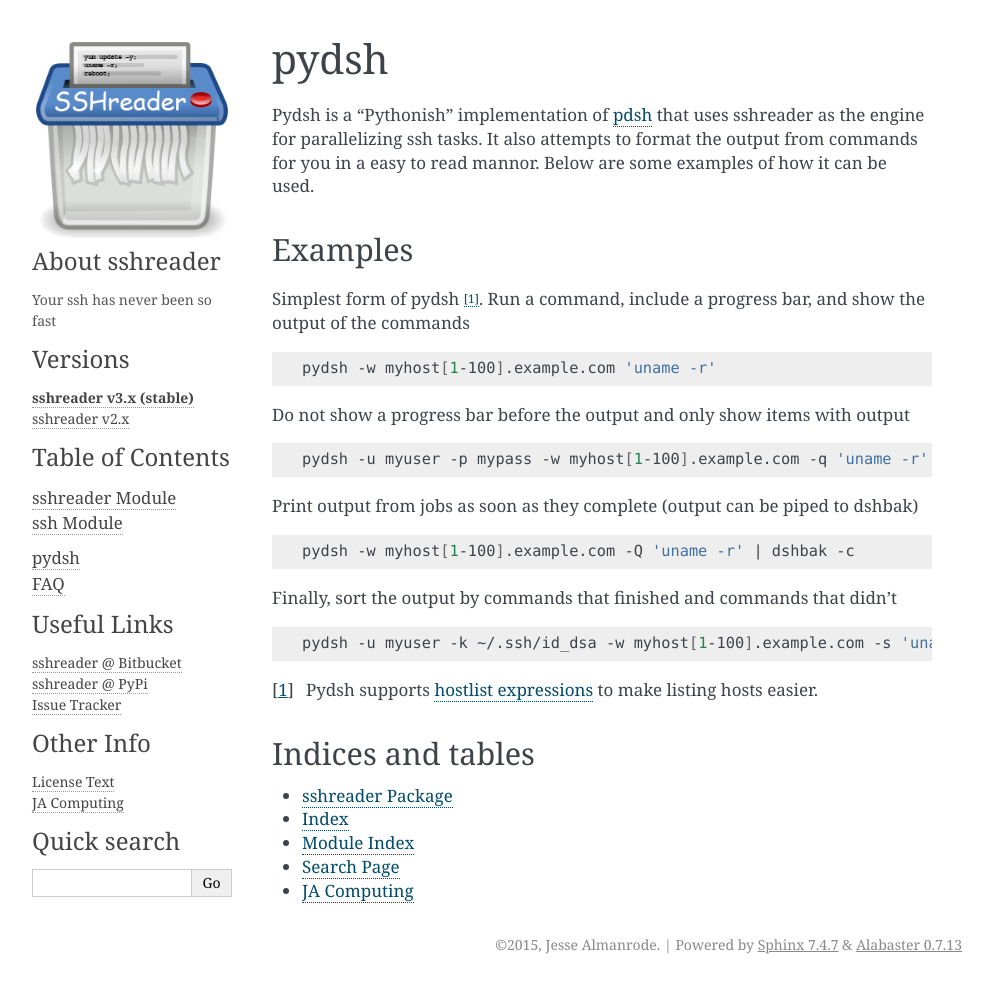
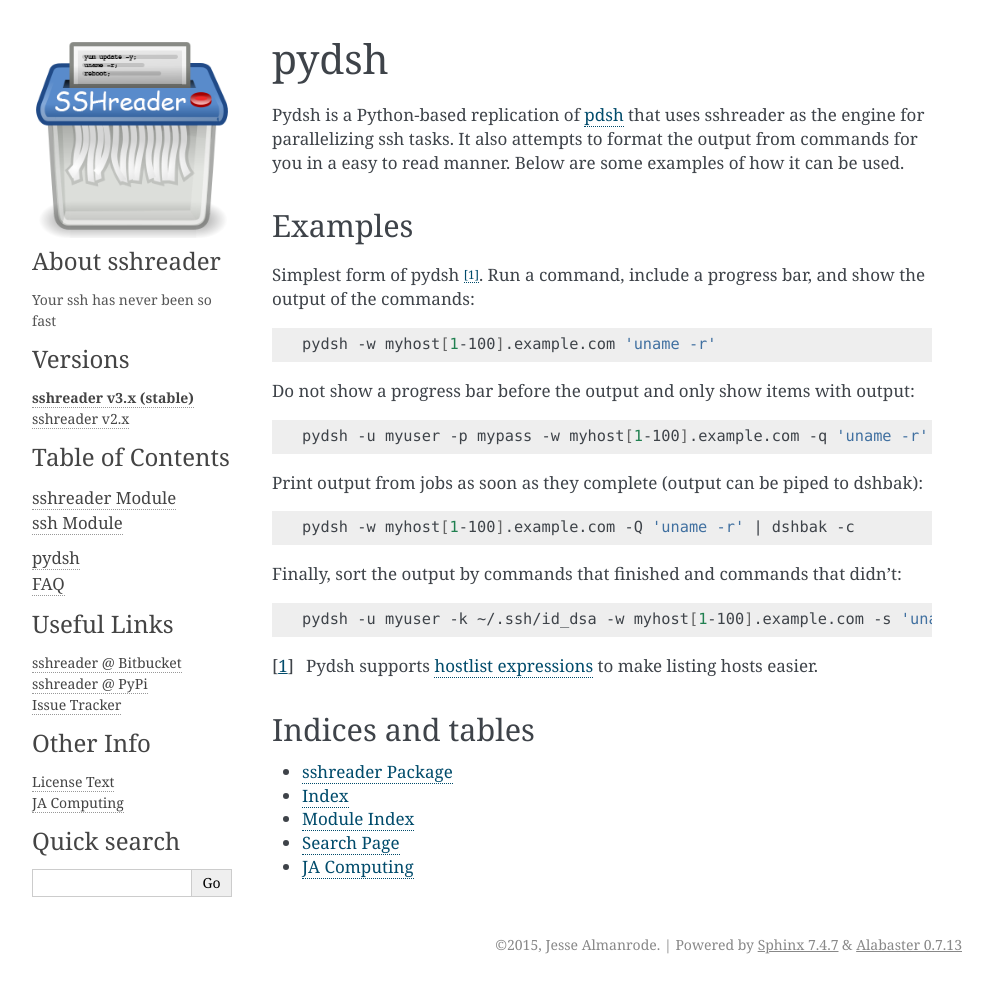
Before and after one commit to isaiah1112/sshreader, a Sphinx documentation site: the page built from docs/source/pydsh.rst, in a window 1280 px wide. Shown: the whole page, without its empty margins (148-1141 px from the left). Built offline with Sphinx 7.4.7, drawn with Linux system fonts in a browser that asks for light colours.

Commit message:
Spellcheck anyone?

```diff
--- a/docs/source/pydsh.rst
+++ b/docs/source/pydsh.rst
@@ -3,33 +3,33 @@
 pydsh
 =====
 
-Pydsh is a "Pythonish" implementation of `pdsh`_ that uses sshreader as the engine for parallelizing ssh tasks.  It
-also attempts to format the output from commands for you in a easy to read mannor.  Below are some examples of how it
+Pydsh is a Python-based replication of `pdsh`_ that uses sshreader as the engine for parallelizing ssh tasks.  It
+also attempts to format the output from commands for you in a easy to read manner.  Below are some examples of how it
 can be used.
 
 Examples
 --------
 
-Simplest form of pydsh [1]_.  Run a command, include a progress bar, and show the output of the commands
+Simplest form of pydsh [1]_.  Run a command, include a progress bar, and show the output of the commands:
 
 .. code-block:: bash
 
     pydsh -w myhost[1-100].example.com 'uname -r'
 
 
-Do not show a progress bar before the output and only show items with output
+Do not show a progress bar before the output and only show items with output:
 
 .. code-block:: bash
 
     pydsh -u myuser -p mypass -w myhost[1-100].example.com -q 'uname -r'
 
-Print output from jobs as soon as they complete (output can be piped to dshbak)
+Print output from jobs as soon as they complete (output can be piped to dshbak):
 
 .. code-block:: bash
 
     pydsh -w myhost[1-100].example.com -Q 'uname -r' | dshbak -c
 
-Finally, sort the output by commands that finished and commands that didn't
+Finally, sort the output by commands that finished and commands that didn't:
 
 .. code-block:: bash
 
```
